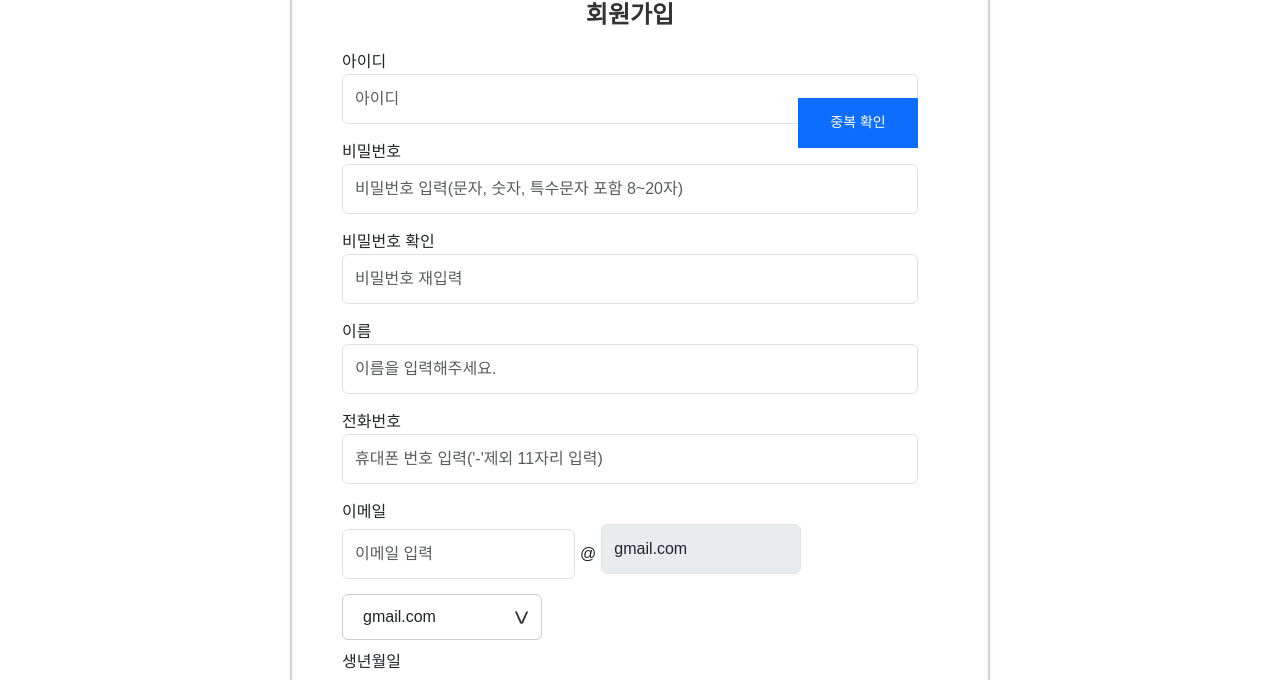
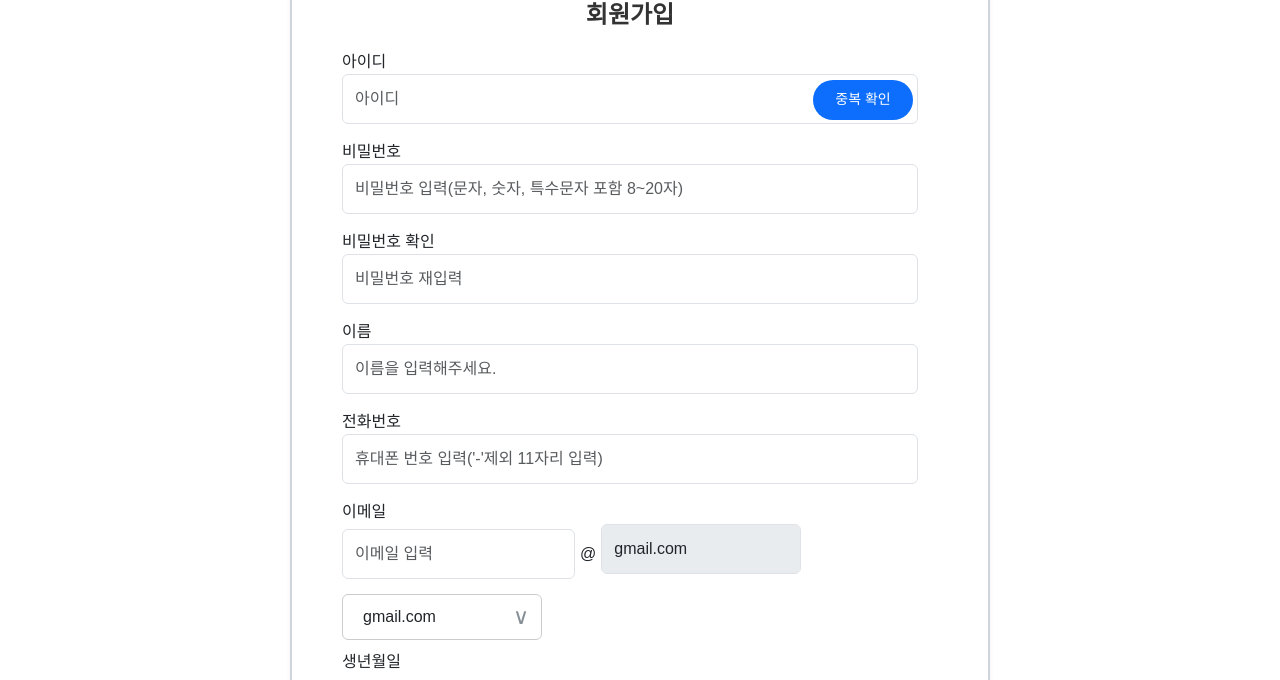
Before and after one commit to yes6686/shop4-front, a React (Create React App) app: page /signUp in a window 1280 px wide. Shown: the part 186-866 px from the top of the page. Built offline with nearby package versions, Linux system fonts and the light colour scheme; no server answers.

Commit message:
중복확인 버튼 꾸미기 및 전화번호 010-1234-5678형식으로 저장되게 함

```diff
--- a/src/routes/SignUp.js
+++ b/src/routes/SignUp.js
@@ -60,7 +60,23 @@ function SignUp() {
   // input으로 입력받는 값들 저장
   const handleChange = (e) => {
     const { name, value } = e.target;
-    setFormData((prevState) => ({ ...prevState, [name]: value }));
+    // 전화번호 입력값에 대해 포맷팅 적용
+    const formattedValue = name === "phone" ? formatPhoneNumber(value) : value;
+    setFormData((prevState) => ({ ...prevState, [name]: formattedValue }));
+  };
+
+  // 전화번호 포맷 함수
+  const formatPhoneNumber = (value) => {
+    // 숫자만 추출
+    const cleaned = ("" + value).replace(/\D/g, "");
+    // 전화번호 포맷팅
+    if (cleaned.length <= 3) return cleaned;
+    if (cleaned.length <= 7)
+      return `${cleaned.slice(0, 3)}-${cleaned.slice(3)}`;
+    return `${cleaned.slice(0, 3)}-${cleaned.slice(3, 7)}-${cleaned.slice(
+      7,
+      11
+    )}`;
   };
 
   // 빈칸있는지 확인
@@ -69,7 +85,7 @@ function SignUp() {
     return (
       Object.values(formData).every((value) => value.trim() !== "") &&
       confirmPw === formData.userPw &&
-      formData.phone.length === 11
+      formData.phone.length === 13
     );
   };
 
@@ -192,14 +208,13 @@ function SignUp() {
               type="button"
               className="btn btn-primary position-absolute"
               style={{
-                width: "120px",
-                height: "50px",
+                width: "100px",
+                height: "40px",
                 padding: "0",
                 fontSize: "0.875rem",
-                right: "0",
-                top: "50%",
-                transform: "translateY(-50%)",
-                borderRadius: "0",
+                right: "5px",
+                top: "-18px",
+                borderRadius: "25px",
               }}
               onClick={checkDuplicate}
             >
--- a/src/routes/css/SignUp.module.css
+++ b/src/routes/css/SignUp.module.css
@@ -31,6 +31,7 @@
   box-sizing: border-box;
 }
 
+/* 이메일 부분 css */
 .inputContainer {
   display: flex;
   flex-direction: column; /* 세로로 쌓이도록 변경 */
@@ -56,10 +57,6 @@
   position: relative;
   display: inline-block;
 }
-.selectContainer {
-  position: relative;
-  display: inline-block;
-}
 
 .domainSelect {
   width: 200px;
@@ -76,16 +73,17 @@
 }
 
 .selectContainer::after {
-  content: ">"; /* 화살표 문자 */
+  content: "∨"; /* 화살표 문자 */
   position: absolute;
   right: 13px; /* 오른쪽 여백 */
   top: 50%; /* 중앙 정렬 */
-  transform: translateY(-35%) rotate(90deg); /* 아래로 향하게 회전 */
-  font-size: 25px; /* 화살표 크기 조정 */
-  color: #333; /* 화살표 색상 */
+  transform: translateY(-35%); /* 아래로 향하게 회전 */
+  font-size: 22px; /* 화살표 크기 조정 */
+  color: #868e96; /* 화살표 색상 */
   pointer-events: none; /* 화살표 클릭 방지 */
 }
 
+/* 생년월일 입력부분 css */
 .dateSelector {
   display: flex;
   flex-direction: row; /* 가로 방향으로 배치 */
```
